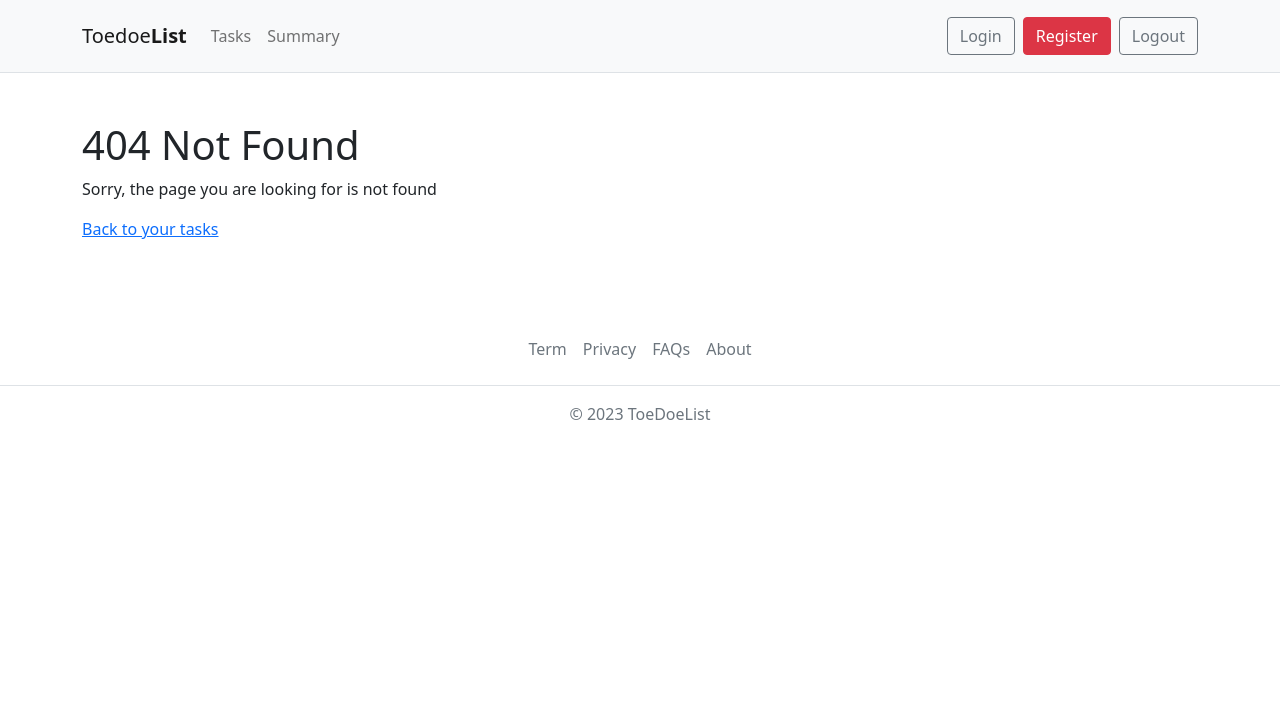
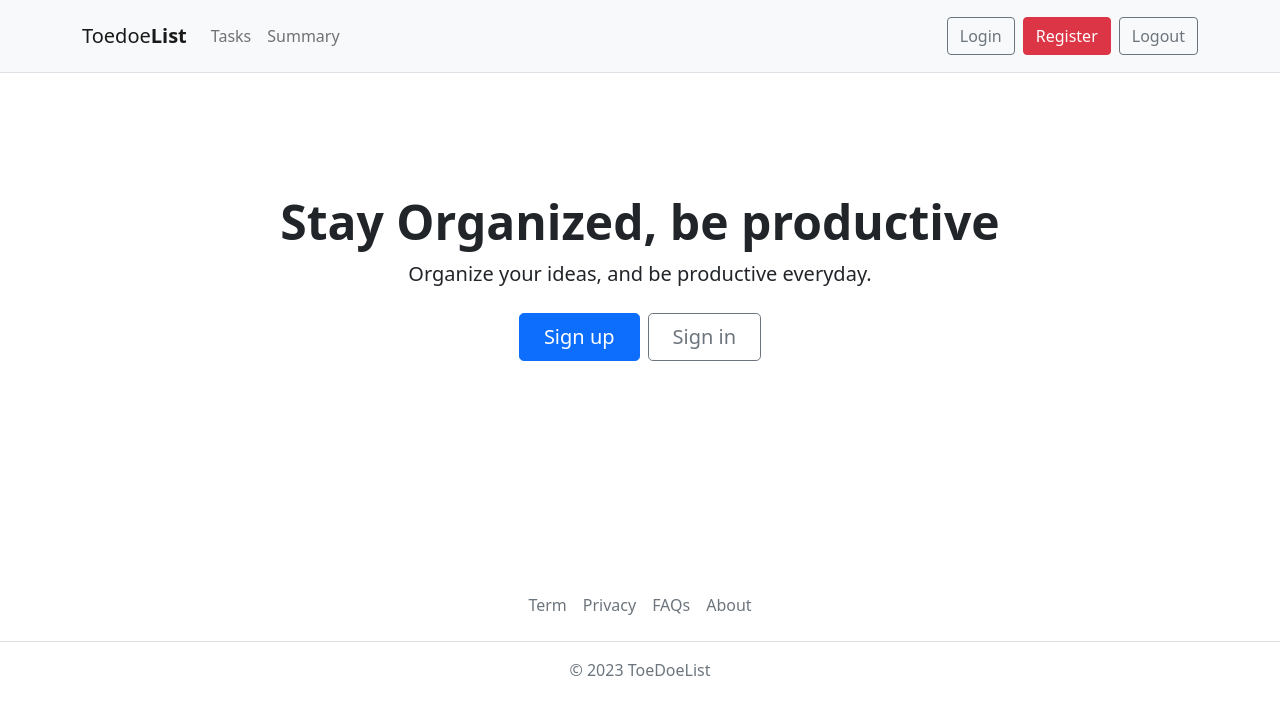
Before and after one commit to samedan/2503_vue3_laravel11, a Vue app in the folder vue-frontend/: page / in a window 1280 px wide. Before the commit this address had no page. Shown: the top 714 px of the page. Built offline with nearby package versions, Linux system fonts and the light colour scheme.

Commit message:
Transitions between pages

```diff
--- a/vue-frontend/src/App.vue
+++ b/vue-frontend/src/App.vue
@@ -6,9 +6,24 @@
 <template>
     <div>
         <Navbar />
-        <router-view />
+        <router-view v-slot="{ Component }">
+            <transition name="fade" mode="out-in">
+                <component :is="Component" />
+            </transition>
+        </router-view>
+
         <Footer />
     </div>
 </template>
 
-<style scoped></style>
+<style scoped>
+.fade-enter-active,
+.fade-leave-active {
+    transition: opacity 0.5s ease;
+}
+
+.fade-enter-from,
+.fade-leave-to {
+    opacity: 0;
+}
+</style>
--- a/vue-frontend/src/components/Navbar.vue
+++ b/vue-frontend/src/components/Navbar.vue
@@ -1,10 +1,15 @@
 <template>
     <nav class="navbar navbar-expand-lg navbar-light bg-light border-bottom">
         <div class="container py-2">
-            <a href="index.html" class="navbar-brand">
+            <router-link :to="{ name: 'home' }" class="navbar-brand">
                 <span>Toedoe</span>
                 <strong>List</strong>
-            </a>
+            </router-link>
+
+            <!-- <a href="index.html" class="navbar-brand">
+                <span>Toedoe</span>
+                <strong>List</strong>
+            </a> -->
             <button
                 class="navbar-toggler"
                 type="button"
--- /dev/null
+++ b/vue-frontend/src/pages/HomePage.vue
@@ -0,0 +1,22 @@
+<template>
+    <main class="px-4 py-5 my-5 text-center" style="min-height: 50vh">
+        <h1 class="display-5 fw-bold mt-4">Stay Organized, be productive</h1>
+        <div class="col-lg-6 mx-auto">
+            <p class="lead mb-4">
+                Organize your ideas, and be productive everyday.
+            </p>
+            <div class="d-grid gap-2 d-sm-flex justify-content-sm-center">
+                <router-link
+                    :to="{ name: 'register' }"
+                    class="btn btn-primary btn-lg px-4 gap-3"
+                    >Sign up</router-link
+                >
+                <router-link
+                    :to="{ name: 'login' }"
+                    class="btn btn-outline-secondary btn-lg px-4"
+                    >Sign in</router-link
+                >
+            </div>
+        </div>
+    </main>
+</template>
--- a/vue-frontend/src/pages/LoginPage.vue
+++ b/vue-frontend/src/pages/LoginPage.vue
@@ -1,8 +1,8 @@
 <template>
-    <div>
+    <main style="min-height: 50vh; margin-top: 2rem">
         <h1>Login</h1>
         <button class="btn btn-primary" @click="handleClick">Login</button>
-    </div>
+    </main>
 </template>
 
 <script setup>
--- a/vue-frontend/src/router/index.js
+++ b/vue-frontend/src/router/index.js
@@ -13,14 +13,14 @@
     // if (to.path === "/tasks") {
     //     return { name: "login" };
     // }
-    if (to.meta.auth) {
-        return {
-            name: "login",
-            query: {
-                redirect: to.fullPath,
-            },
-        };
-    }
+    // if (to.meta.auth) {
+    //     return {
+    //         name: "login",
+    //         query: {
+    //             redirect: to.fullPath,
+    //         },
+    //     };
+    // }
 });
 
 export default router;
--- a/vue-frontend/src/router/routes.js
+++ b/vue-frontend/src/router/routes.js
@@ -3,15 +3,21 @@
 import RegisterPage from "@/pages/RegisterPage.vue";
 import SummaryPage from "@/pages/SummaryPage.vue";
 import NotFoundErrorPage from "@/pages/errors/NotFoundErrorPage.vue";
+import HomePage from "@/pages/HomePage.vue";
 
 const routes = [
+    {
+        path: "/",
+        component: HomePage,
+        name: "home",
+    },
     {
         path: "/tasks",
         component: TasksPage,
         name: "tasks",
-        meta: {
-            auth: true,
-        },
+        // meta: {
+        //     auth: true,
+        // },
     },
     {
         path: "/login",
@@ -27,9 +33,9 @@
         path: "/summary",
         component: SummaryPage,
         name: "summary",
-        meta: {
-            auth: true,
-        },
+        // meta: {
+        //     auth: true,
+        // },
     },
     {
         path: "/:notFound(.*)",
```
Also changed, not shown: 1 other file (tests, documents, lock files or other folders).
